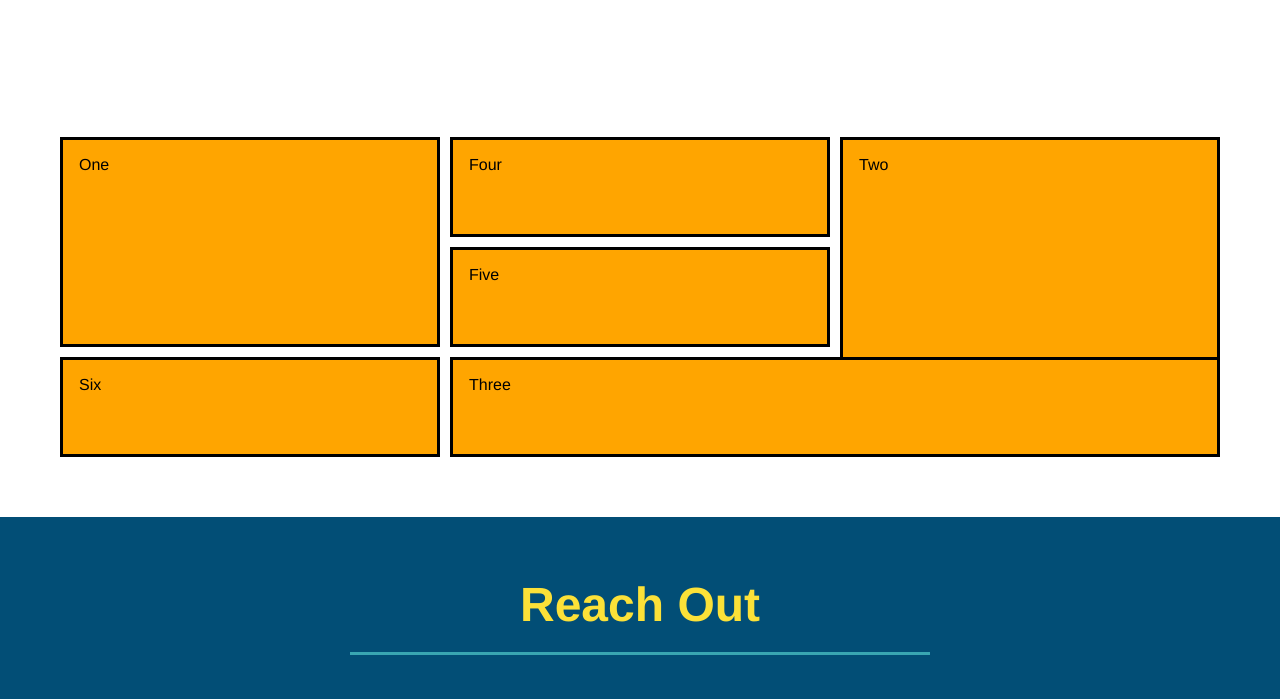
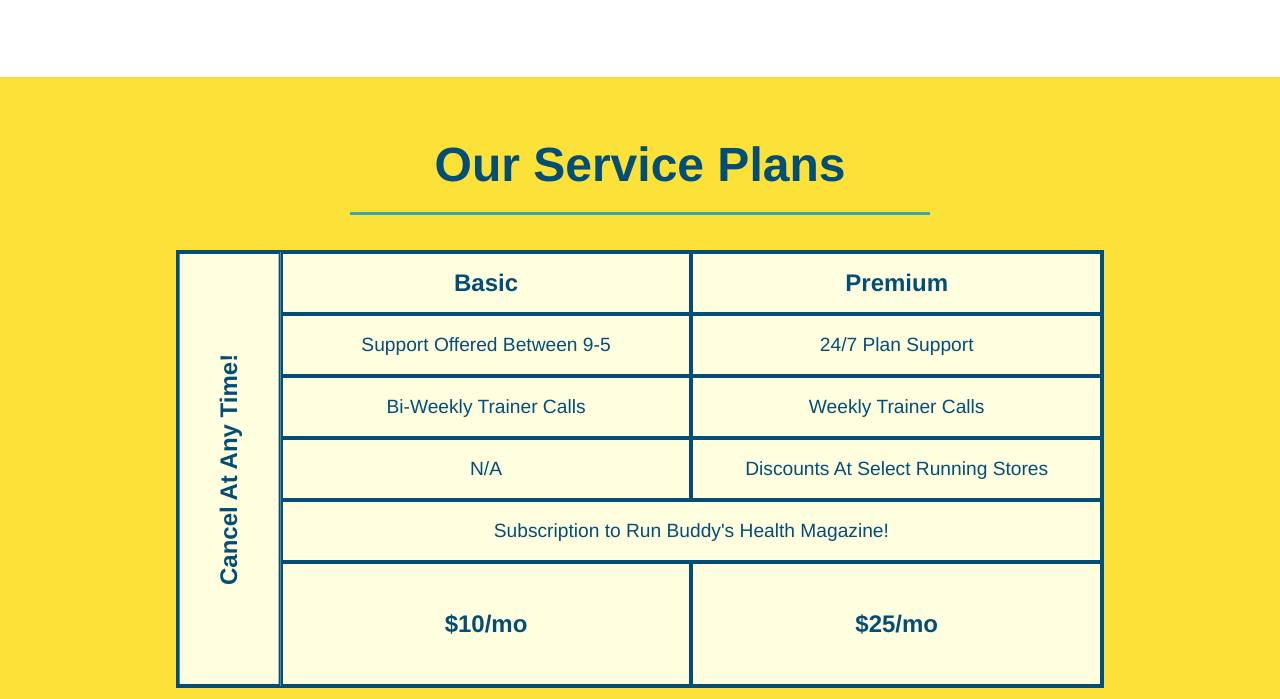
Before and after one commit to chrisrw300/run-buddy, a plain HTML site: page index.html in a window 1280 px wide. Shown: the part 3378-4077 px from the top of the page. Drawn offline with Linux system fonts and the light colour scheme.

Commit message:
added service table comparison

```diff
--- a/assets/css/style.css
+++ b/assets/css/style.css
@@ -261,33 +261,55 @@ section {
 }
 
 /*SERVICE PLANS STYLES*/
+.services {
+    background: #fce138;
+}
+
+.service-grid-wrapper {
+    display: flex;
+    width: 100%;
+    justify-content: center;
+}
+
 .service-grid-container {
+    background: lightyellow;
+    width: 80%;
     display: grid;
-    grid-template-columns: repeat(3, 1fr);
-    grid-template-rows: repeat(3, 100px);
-    grid-gap: 10px;
+    grid-template-columns: 1fr repeat(2, 4fr);
+    grid-template-rows: repeat(5, 1fr) 2fr;
+    border: 2px solid #024e76;
+    color: #024e76;
+    font-size: 1.2rem;
 }
 
 .service-grid-item {
-    background-color: orange;
-    border: solid;
-    color: black;
-    padding: 1em;
+    padding: 15px 0;
+    border: 2px solid #024e76;
+    display: flex;
+    align-items: center;
+    justify-content: center;
+    text-align: center;
 }
 
-.box1 {
-    grid-column: 1/-3;
-    grid-row: 1/-2;
+.service-grid-item.basic {
+    grid-column: 2 / span 1;
 }
 
-.box2 {
-    grid-column: 3/4;
-    grid-row: 1/-1;
+.service-grid-item.both {
+    grid-column: 2 / span 2;
 }
 
-.box3 {
-    grid-column: 2/ span 2;
-    grid-row: 3/ span 1;
+.service-grid-item.cancel {
+    grid-row: 1 / -1;
+    writing-mode: vertical-lr;
+    grid-column: 1;
+    grid-row: 1 / -1;
+    transform: rotate(180deg);
+}
+
+.grid-head, .grid-price, .service-grid-item.cancel {
+    font-size: 1.5rem;
+    font-weight: bold;
 }
 
 
@@ -458,6 +480,25 @@ footer a {
     .step-text {
         flex: 100%;
     }
+
+    .service-grid-container {
+        grid-template-columns: 1fr 1fr;
+    }
+
+    .service-grid-item.basic {
+        grid-column: 1;
+    }
+
+    .service-grid-item.both {
+        grid-column: 1 / -1;
+    }
+
+    .service-grid-item.cancel {
+        transform: none;
+        writing-mode: unset;
+        grid-column: 1 / -1;
+        grid-row: -1;
+    }
 }
 
 @media screen and (max-width: 575px) {
--- a/index.html
+++ b/index.html
@@ -210,16 +210,55 @@
             </div>
 
         </section>
+        <!--SERVICES TABLE SECTION-->
+        <section id="service-plans" class="services">
+                <h2 class="section-title secondary-border">
+                    Our Service Plans
+                </h2>
+            <div class="service-grid-wrapper">
+                <div class="service-grid-container">
 
-        <section id="service-plans" class="services">
+                    <!--TABLE HEADERS-->
+                    <div class="service-grid-item grid-head basic">
+                        Basic
+                    </div>
+                    <div class="service-grid-item grid-head premium">
+                        Premium
+                    </div>
 
-            <div class="service-grid-container">
-                <div class="service-grid-item box1">One</div>
-                <div class="service-grid-item box2">Two</div>
-                <div class="service-grid-item box3">Three</div>
-                <div class="service-grid-item box4">Four</div>
-                <div class="service-grid-item box5">Five</div>
-                <div class="service-grid-item box6">Six</div>
+                    <!--BODY-->
+                    <div class="service-grid-item basic">
+                        Support Offered Between 9-5
+                    </div>
+                    <div class="service-grid-item premium">
+                        24/7 Plan Support
+                    </div>
+                    <div class="service-grid-item basic">
+                        Bi-Weekly Trainer Calls
+                    </div>
+                    <div class="service-grid-item premium">
+                        Weekly Trainer Calls
+                    </div>
+                    <div class="service-grid-item basic">
+                        N/A
+                    </div>
+                    <div class="service-grid-item premium">
+                        Discounts At Select Running Stores
+                    </div>
+                    <div class="service-grid-item both">
+                        Subscription to Run Buddy's Health Magazine!
+                    </div>
+                    <div class="service-grid-item grid-price basic">
+                        $10/mo
+                    </div>
+                    <div class="service-grid-item grid-price premium">
+                        $25/mo
+                    </div>
+                    <div class="service-grid-item cancel">
+                        Cancel At Any Time!
+                    </div>
+                </div>
+
             </div>
 
         </section>
```
